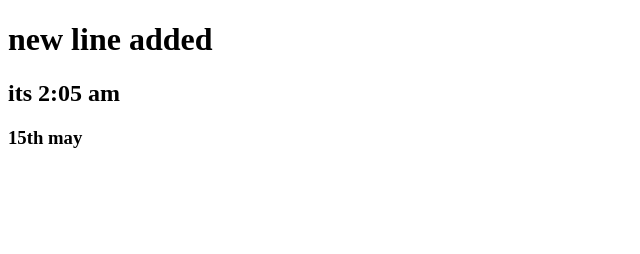
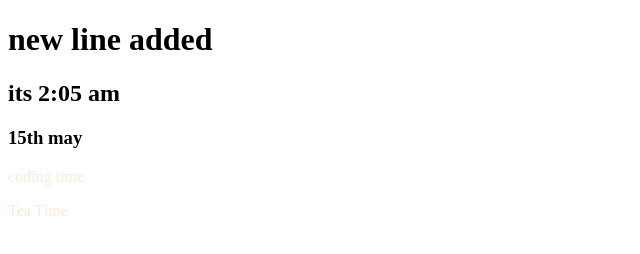
Before and after one commit to Subornapaul17/My-First-Repo, a plain HTML site: page index.html in a window 1280 px wide. Shown: the full height of the page, 0-640 px from the left. Drawn offline with Linux system fonts and the light colour scheme.

Commit message:
style added

```diff
--- a/index.html
+++ b/index.html
@@ -5,11 +5,14 @@
     <meta http-equiv="X-UA-Compatible" content="IE=edge">
     <meta name="viewport" content="width=device-width, initial-scale=1.0">
     <title>My First Github repo</title>
+    <link rel="stylesheet" href="style.css">
 </head>
 <body>
     <h1>new line added</h1>
     <h2>its 2:05 am</h2>
     <h3>15th may</h3>
+    <p>coding time</p>
+    <p>Tea Time</p>
 
 </body>
 </html>
--- /dev/null
+++ b/style.css
@@ -0,0 +1,3 @@
+p{
+    color:antiquewhite;
+}
```
